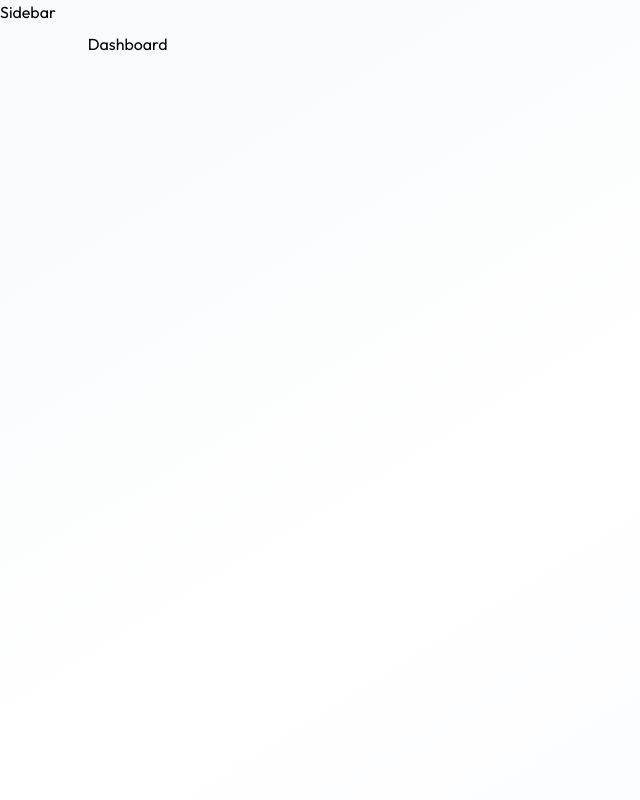
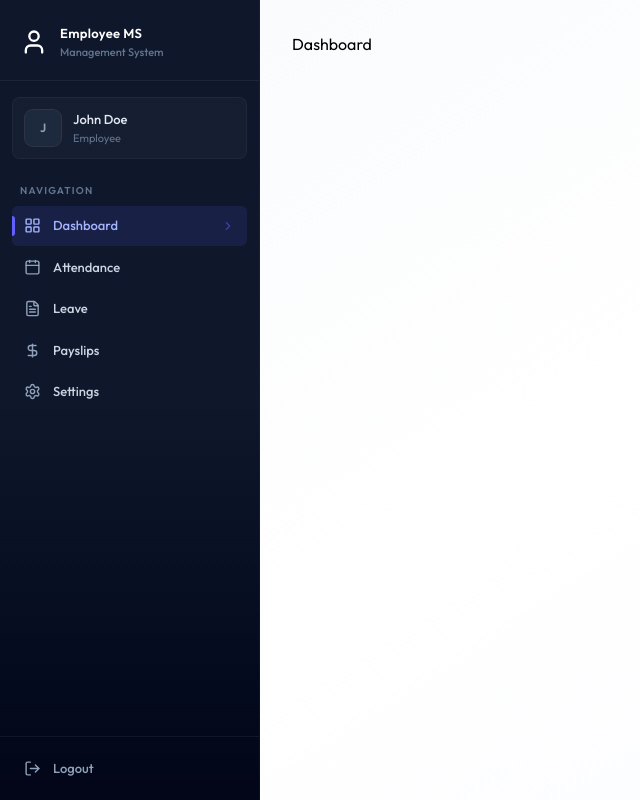
Before and after one commit to sahil-init/FullStack-EMS-Employee-Management-System, a React (Vite) app in the folder client/: page /dashboard in a window 1280 px wide. Shown: the whole page, without its empty margins (0-640 px from the left). Built offline with nearby package versions, Linux system fonts and the light colour scheme.

Commit message:
sidebar UI completed

```diff
--- a/client/src/App.jsx
+++ b/client/src/App.jsx
@@ -48,7 +48,7 @@
           <Route path="/payslips" element={<Payslips />} />
           <Route path="/settings" element={<Settings />} />
         </Route>
-        <Route path="/print/payslips/:id" element={PrintPayslip} />
+        <Route path="/print/payslips/:id" element={<PrintPayslip />} />
 
         <Route path="*" element={<Navigate to="/dashboard" replace />} />
       </Routes>
--- /dev/null
+++ b/client/src/components/Sidebar.jsx
@@ -0,0 +1,171 @@
+import { useEffect, useState } from 'react';
+import { Link, useLocation } from 'react-router-dom';
+import {
+  CalendarIcon,
+  ChevronRightIcon,
+  DollarSignIcon,
+  FileTextIcon,
+  LayoutGridIcon,
+  LogOutIcon,
+  MenuIcon,
+  SettingsIcon,
+  UserIcon,
+  XIcon,
+} from 'lucide-react';
+
+import { dummyProfileData } from '../assets/assets';
+
+const Sidebar = () => {
+  const { pathname } = useLocation();
+  const [userName, setUserName] = useState('');
+  const [mobileOpen, setMobileOpen] = useState(false);
+
+  useEffect(() => {
+    setUserName(dummyProfileData.firstName + ' ' + dummyProfileData.lastName);
+  }, []);
+
+  // Close mobile sidebar on route change
+  useEffect(() => {
+    setMobileOpen(false);
+  }, [pathname]);
+
+  const role = '' || 'EMPLOYEE';
+  const navItems = [
+    { name: 'Dashboard', href: '/dashboard', icon: LayoutGridIcon },
+    role === 'ADMIN'
+      ? { name: 'Employees', href: '/employees', icon: UserIcon }
+      : { name: 'Attendance', href: '/attendance', icon: CalendarIcon },
+    { name: 'Leave', href: '/leave', icon: FileTextIcon },
+    { name: 'Payslips', href: '/payslips', icon: DollarSignIcon },
+    { name: 'Settings', href: '/settings', icon: SettingsIcon },
+  ];
+
+  const handleLogout = () => {
+    window.location.href = '/login';
+  };
+  const sidebarContent = (
+    <>
+      {/* Brand header */}
+      <div className="px-5 pt-6 pb-5 border-b border-white/6">
+        <div className="flex items-center justify-between">
+          <div className="flex items-center gap-3">
+            <UserIcon className="text-white size-7" />
+            <div>
+              <p className="font-semibold text-[13px] text-white tracking-wide">
+                Employee MS
+              </p>
+              <p className="text-[11px] text-slate-500 font-medium">
+                Management System
+              </p>
+            </div>
+          </div>
+          {/* Close button on mobile */}
+          <button
+            onClick={() => setMobileOpen(false)}
+            className="lg:hidden text-slate-400 hover:text-white p-1"
+          >
+            <XIcon size={20} />
+          </button>
+        </div>
+      </div>
+
+      {/* User profile card */}
+      {userName && (
+        <div className="mx-3 mt-4 mb-1 p-3 rounded-lg bg-white/3 border border-white/4">
+          <div className="flex items-center gap-3">
+            <div className="w-9 h-9 rounded-lg bg-slate-800 flex items-center justify-center ring-1 ring-white/10 shrink-0">
+              <span className="text-slate-400 text-xs font-semibold">
+                {userName.charAt(0).toUpperCase()}
+              </span>
+            </div>
+            <div className="min-w-0">
+              <p className="text-[13px] font-medium text-slate-200 truncate">
+                {userName}
+              </p>
+              <p className="text-[11px] text-slate-500 truncate">
+                {role === 'ADMIN' ? 'Administrator' : 'Employee'}
+              </p>
+            </div>
+          </div>
+        </div>
+      )}
+
+      {/* Section label */}
+      <div className="px-5 pt-5 pb-2">
+        <p className="text-[10px] font-semibold uppercase tracking-[0.12em] text-slate-500">
+          Navigation
+        </p>
+      </div>
+
+      {/* Navigation list */}
+      <div className="flex-1 px-3 space-y-0.5 overflow-y-auto">
+        {navItems.map((item) => {
+          const isActive = pathname.startsWith(item.href);
+          return (
+            <Link
+              key={item.name}
+              to={item.href}
+              className={`group flex items-center gap-3 px-3 py-2.5 rounded-md text-[13px] font-medium transition-all duration-150 relative ${isActive ? 'bg-indigo-500/12 text-indigo-300' : 'text-slate-300 hover:text-white hover:bg-white/4'}`}
+            >
+              {isActive && (
+                <div className="absolute left-0 top-1/2 -translate-y-1/2 w-[3px] h-5 rounded-r-full bg-indigo-500" />
+              )}
+              <item.icon
+                className={`w-[17px] h-[17px] shrink-0 ${isActive ? 'text-indigo-300' : 'text-slate-400 group-hover:text-slate-300'}`}
+              />
+              <span className="flex-1">{item.name}</span>
+              {isActive && (
+                <ChevronRightIcon className="w-3.5 h-3.5 text-indigo-500/50" />
+              )}
+            </Link>
+          );
+        })}
+      </div>
+
+      {/* Logout */}
+      <div className="p-3 border-t border-white/6">
+        <button
+          onClick={handleLogout}
+          className="flex items-center gap-3 w-full px-3 py-2.5 rounded-md text-[13px] font-medium text-slate-400 hover:text-rose-400 hover:bg-rose-500/8 transition-all duration-150"
+        >
+          <LogOutIcon className="w-[17px] h-[17px]" />
+          <span>Logout</span>
+        </button>
+      </div>
+    </>
+  );
+
+  return (
+    <>
+      {/* Mobile hamburger button */}
+      <button
+        onClick={() => setMobileOpen(true)}
+        className="lg:hidden fixed top-4 left-4 z-50 p-2 bg-slate-900 text-white rounded-lg shadow-lg border border-white/10"
+      >
+        <MenuIcon size={20} />
+      </button>
+
+      {/* Mobile overlay */}
+      {mobileOpen && (
+        <div
+          className="lg:hidden fixed inset-0 bg-black/60 backdrop-blur-sm z-40"
+          onClick={() => setMobileOpen(false)}
+        />
+      )}
+
+      {/* Sidebar - desktop */}
+      <aside className="hidden lg:flex flex-col h-full w-65 bg-linear-to-b from-slate-900 via-slate-900 to-slate-950 text-white shrink-0 border-r border-white/4">
+        {sidebarContent}
+      </aside>
+
+      {/* Sidebar - mobile */}
+      <aside
+        className={`lg:hidden fixed inset-y-0 left-0 w-72 bg-linear-to-b from-slate-900 via-slate-900 to-slate-950 text-white z-50 flex flex-col transform transition-transform duration-300 ${mobileOpen ? 'translate-x-0' : '-translate-x-full'}`}
+      >
+        {sidebarContent}
+      </aside>
+    </>
+  );
+};
+
+export default Sidebar;
--- a/client/src/pages/Layout.jsx
+++ b/client/src/pages/Layout.jsx
@@ -1,9 +1,11 @@
 import { Outlet } from 'react-router-dom';
+
+import Sidebar from '../components/Sidebar';
 
 const Layout = () => {
   return (
     <div className="flex h-screen bg-linear-to-br from-slate-50 via-white to-indigo-50/30">
-      <p>Sidebar</p>
+      <Sidebar />
       <main className="flex-1 overflow-y-auto">
         <div className="p-4 pt-16 sm:p-6 sm:pt-6 lg:p-8 max-w-400 mx-auto">
           <Outlet />
```
